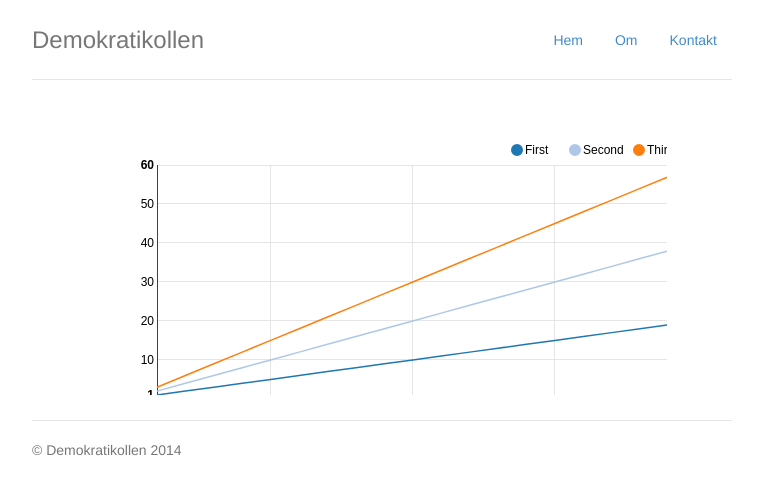
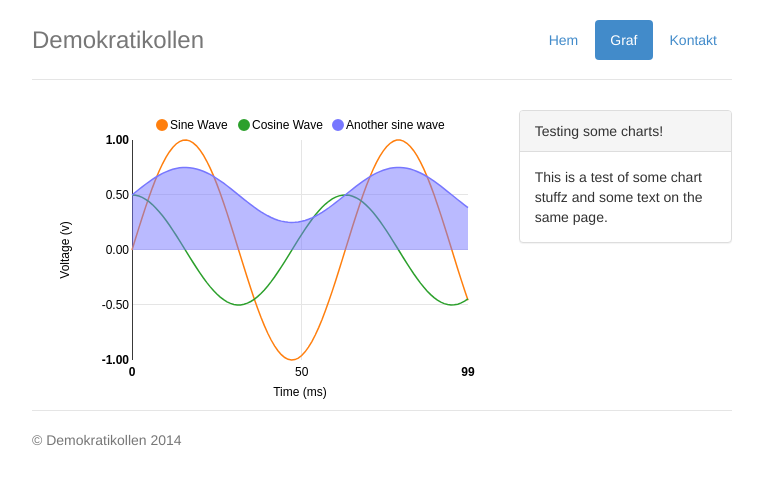
Before and after one commit to demokratikollen/demokratikollen, a Flask app: page /members/ in a window 1280 px wide. Shown: the top 495 px of the page, without its empty margins (258-1021 px from the left). Run offline with Flask 2, Linux system fonts and the light colour scheme; some libraries are stand-ins or nearby versions.

Commit message:
Experimenting with nvd3 and bootstrap

```diff
--- a/app/www/app/mod_members/controllers.py
+++ b/app/www/app/mod_members/controllers.py
@@ -12,4 +12,4 @@ mod_members = Blueprint('members', __name__, url_prefix='/members')
 @mod_members.route('/', methods=['GET'])
 def member():
 
-    return render_template("/members/members.html", member=1)
+    return render_template("/members/members.html", member=1, header_members_class="active")
--- a/app/www/app/templates/layout.html
+++ b/app/www/app/templates/layout.html
@@ -30,8 +30,8 @@
       <div class="header">
        {% block header %}
         <ul class="nav nav-pills pull-right">
-          <li class="{{header_home_class}}"><a href="#">Hem</a></li>
-          <li class="{{header_about_class}}"><a href="#">Om</a></li>
+          <li class="{{header_home_class}}"><a href="/">Hem</a></li>
+          <li class="{{header_members_class}}"><a href="/members">Graf</a></li>
           <li class="{{header_contact_class}}"><a href="#">Kontakt</a></li>
         </ul>
         <h3 class="text-muted">Demokratikollen</h3>
--- a/app/www/app/templates/members/members.html
+++ b/app/www/app/templates/members/members.html
@@ -1,147 +1,92 @@
 {% extends "layout.html" %}
 {% block title %}Hem{% endblock %}
 {% block head %}
-  {{ super() }}
-
   <link href="{{ url_for('static', filename='css/nv.d3.css') }}" rel="stylesheet">
-
   <script src="{{ url_for('static', filename='js/d3.min.js') }}"></script>
   <script src="{{ url_for('static', filename='js/nv.d3.min.js') }}"></script>
+
+  {{ super() }}
   <script type="text/javascript">
-    function Nvd3Graph ( ) {
-      var svg,
-          chart;
+    /*These lines are all chart setup.  Pick and choose which chart features you want to utilize. */
+    nv.addGraph(function() {
+      var chart = nv.models.lineChart()
+                    .margin({left: 100})  //Adjust chart margins to give the x-axis some breathing room.
+                    .useInteractiveGuideline(true)   //We want nice looking tooltips and a guideline!
+                    .transitionDuration(300)  //how fast do you want the lines to transition?
+                    .showLegend(true)       //Show the legend, allowing users to turn on/off line series.
+                    .showYAxis(true)        //Show the y-axis
+                    .showXAxis(true)        //Show the x-axis
+      ;
 
-      var initialize = function ( ) {
-        setupSvg();
-        setupChart();
-        renderChart();
-        addEvents();
-      };
+      chart.xAxis     //Chart x-axis settings
+          .axisLabel('Time (ms)')
+          .tickFormat(d3.format(',r'));
 
-      var generateData = function ( ) {
-        var numberOfPoints = 20,
-            graphData = [],
-            series,
-            i, j;
+      chart.yAxis     //Chart y-axis settings
+          .axisLabel('Voltage (v)')
+          .tickFormat(d3.format('.02f'));
 
-        for (i = 0; i < 3; i++) {
-          series = [];
-          for (var j = 0; j < numberOfPoints; j++) {
-            series.push({x: (j+1), y: ((i+1) * (j+1))});
-          }
-          graphData.push({ values: series})
+      /* Done setting the chart up? Time to render it!*/
+      var myData = sinAndCos();   //You need data...
+
+      d3.select('#chart svg')    //Select the <svg> element you want to render the chart in.
+          .datum(myData)         //Populate the <svg> element with chart data...
+          .call(chart);          //Finally, render the chart!
+
+      //Update the chart when window resizes.
+      nv.utils.windowResize(function() { chart.update() });
+      return chart;
+    });
+    /**************************************
+     * Simple test data generator
+     */
+    function sinAndCos() {
+      var sin = [],sin2 = [],
+          cos = [];
+
+      //Data is represented as an array of {x,y} pairs.
+      for (var i = 0; i < 100; i++) {
+        sin.push({x: i, y: Math.sin(i/10)});
+        sin2.push({x: i, y: Math.sin(i/10) *0.25 + 0.5});
+        cos.push({x: i, y: .5 * Math.cos(i/10)});
+      }
+
+      //Line chart data should be sent as an array of series objects.
+      return [
+        {
+          values: sin,      //values - represents the array of {x,y} data points
+          key: 'Sine Wave', //key  - the name of the series.
+          color: '#ff7f0e'  //color - optional: choose your own line color.
+        },
+        {
+          values: cos,
+          key: 'Cosine Wave',
+          color: '#2ca02c'
+        },
+        {
+          values: sin2,
+          key: 'Another sine wave',
+          color: '#7777ff',
+          area: true      //area - set to true if you want this line to turn into a filled area chart.
         }
-
-        graphData[0].key = "First";
-        graphData[1].key = "Second";
-        graphData[2].key = "Third";
-
-        return graphData;
-      };
-
-      var setupSvg = function ( ) {
-        var svgAttributes = {
-          width: 600,
-          height: 300,
-          padding: 25,
-          margin : {
-            top: 5,
-            right: 10,
-            bottom: 5,
-            left: 10
-          }
-        };
-
-        svg = d3.select('#home svg');
-        svg.style({
-          'width': svgAttributes.width + svgAttributes.margin.left + svgAttributes.margin.right,
-          'height': svgAttributes.height + svgAttributes.margin.top + svgAttributes.margin.bottom,
-          'padding': svgAttributes.padding,
-          'margin': '0 auto'
-        });
-        svg.datum( generateData() );
-        svg.transition().duration(500);
-      };
-
-      var setupChart = function ( ) {
-        chart = nv.models.lineChart()
-        chart.options({
-          x: getX,
-          y: getY,
-          noData: "Not enough data to graph",
-          transitionDuration: 500,
-          showLegend: true,
-          showXAxis: true,
-          showYAxis: true,
-          rightAlignYAxis: false,
-        });
-
-        chart.xAxis
-          .tickFormat(xAxisFormatter)
-          .axisLabel("Days since it happened");
-        chart.yAxis
-          .tickFormat(yAxisFormatter)
-          .axisLabel("Calls per day");
-      };
-
-      var renderChart = function ( ) {
-        chart(svg);
-      };
-
-      var getX = function (point, index) {
-        return point.x;
-      };
-
-      var getY = function (point, index) {
-        return point.y;
-      };
-
-      var xAxisFormatter = function (xValue) {
-        return d3.format(',d')(xValue);
-      };
-
-      var yAxisFormatter = function (yValue) {
-        return yValue.toString();
-      };
-
-      var resizeCallback = function ( ) {
-        console.log("resize callback triggered");
-        chart.update();
-      };
-
-      var addEvents = function ( ) {
-        nv.utils.windowResize( resizeCallback );
-        chart.dispatch.on('stateChange', stateChangeCallback);
-        chart.legend.dispatch.on('legendMouseover', legendMouseoverCallback);
-      };
-
-      var stateChangeCallback = function ( ) {
-        console.log("state of the chart changed");
-        console.log(arguments)
-      };
-
-      var legendMouseoverCallback = function ( ) {
-        console.log("you moused over the legend");
-      };
-
-      return {
-        initialize : initialize
-      };
+      ];
     }
-
-    var myCallback = function ( ) {
-      console.log("addGraph callback triggered");
-    };
-
-    var graph = new Nvd3Graph
-    nv.addGraph(graph.initialize, myCallback)
   </script>
 
 {% endblock %}
 
 {% block content %}
     <div class="row">
-      <div class="span2" id="home"><svg /></div>
+      <div class="col-lg-8">
+        <div id="chart" style="position:static; height: 300px"><svg /></div>
+      </div>
+      <div class="col-lg-4">
+        <div class="panel panel-default">
+          <div class="panel-heading">Testing some charts!</div>
+          <div class="panel-body">
+            This is a test of some chart stuffz and some text on the same page.
+          </div>
+        </div>
+      </div>
     </div>
 {% endblock %}
```
Also changed, not shown: app/www/app/templates/static/index.html (+6 -4 lines).
